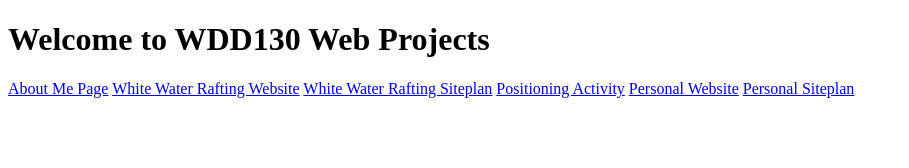
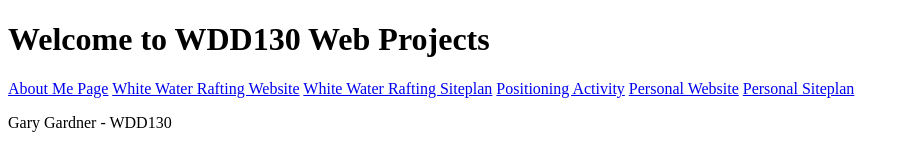
Before and after one commit to gbgardner/wdd130, a plain HTML site: page index.htm in a window 1280 px wide. Shown: the whole page, without its empty margins (0-909 px from the left). Drawn offline with Linux system fonts and the light colour scheme.

Commit message:
Added a paragraph to the home page

```diff
--- a/index.htm
+++ b/index.htm
@@ -17,6 +17,6 @@
   <a href="#">Personal Website</a>
   <a href="#">Personal Siteplan</a>
 </nav>
-
+<p>Gary Gardner - WDD130</p>
 </body>
 </html>
```
